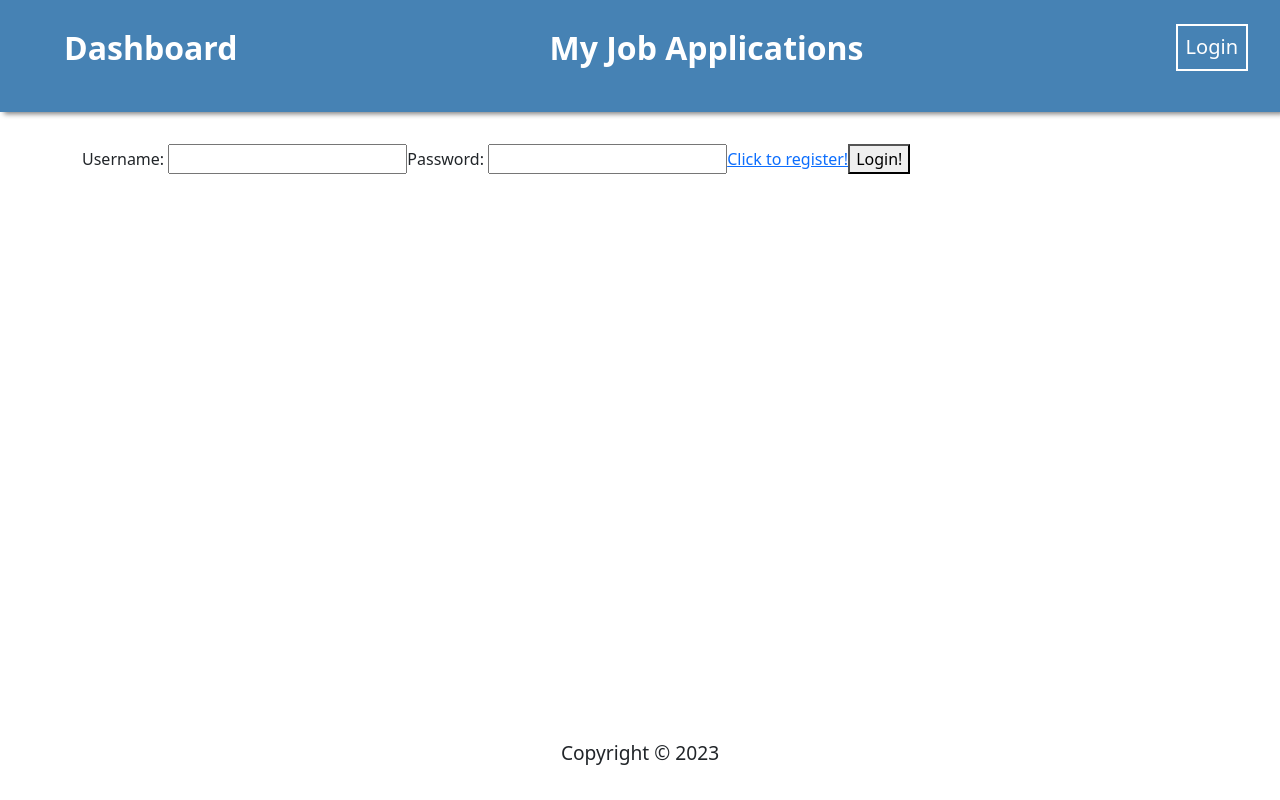
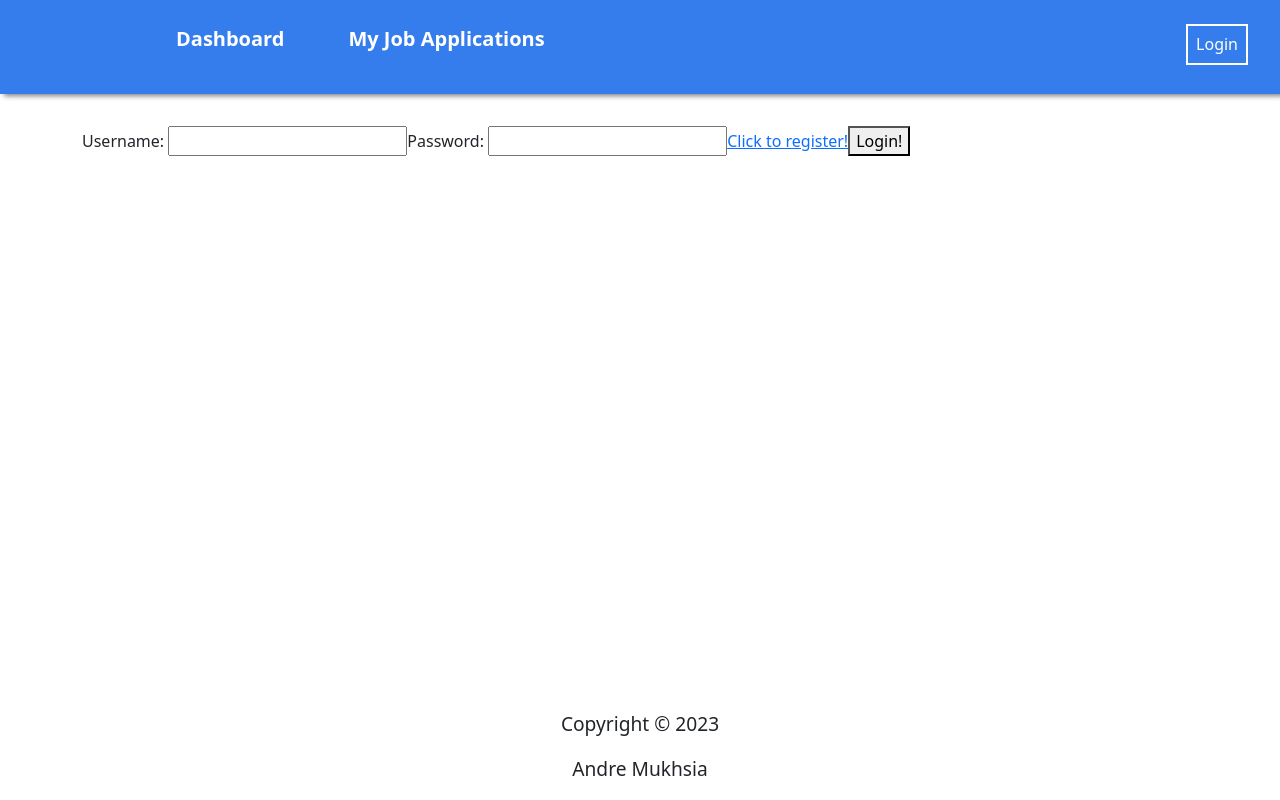
Before and after one commit to mukhsia/JobAppTrackr_Frontend, a React (Create React App) app: page /login in a window 1280 px wide. Built offline with nearby package versions, Linux system fonts and the light colour scheme.

Commit message:
Modified Navbar css.

```diff
--- a/src/App.js
+++ b/src/App.js
@@ -1,6 +1,7 @@
 // General Imports
 import { Routes, Route } from 'react-router-dom';
 // import './App.css';
+import 'bootstrap/dist/css/bootstrap.css';
 
 // Pages Imports
 import HomePage from './pages/HomePage/HomePage';
@@ -26,7 +27,7 @@ function App() {
                     path="/"
                     element={
                         <PrivateRoute>
-                            <HomePage />
+                            <MyDashboard />
                         </PrivateRoute>
                     }
                 />
--- a/src/components/Footer/Footer.jsx
+++ b/src/components/Footer/Footer.jsx
@@ -1,11 +1,12 @@
-import "./Footer.css";
+import './Footer.css';
 
 const Footer = () => {
-  return (
-    <footer>
-      <p>Copyright © 2023</p>{" "}
-    </footer>
-  );
+    return (
+        <footer>
+            <p>Copyright © 2023</p>
+            {'Andre Mukhsia'}
+        </footer>
+    );
 };
 
 export default Footer;
--- a/src/components/NavBar/NavBar.css
+++ b/src/components/NavBar/NavBar.css
@@ -9,27 +9,50 @@ li {
 }
 
 .navBar {
-  background: steelblue;
+    display: flex;
+    flex-direction: row;
+    justify-content: space-between;
+    background: #357ded;
     box-shadow: 4px 2px 5px gray;
     color: white;
     margin-bottom: 2rem;
     padding: 1.5rem 2rem;
 }
 
-.navBar button {
+.nav-links {
+    padding-left: 5rem;
+}
+
+.nav-links li {
+    padding-left: 4rem;
+}
+
+.nav-user button {
+    background: transparent;
+    padding: 0.4rem 0.5rem;
+}
+
+.nav-user button:hover {
+    background: white;
+    color: black;
+    cursor: pointer;
+}
+
+.btn-logout {
     background: transparent;
     border: 2px solid white;
     color: white;
-  padding: 0.4rem 0.5rem;
+    background-color: gray;
 }
 
-.navBar button:hover {
-  background: white;
-  color: steelblue;
+.btn-logout button:hover {
+    background: black;
+    color: white;
     cursor: pointer;
 }
 
-.brand {
-  cursor: pointer;
-  font-size: 2rem;
+.btn-login {
+    background: transparent;
+    border: 2px solid white;
+    color: white;
 }
--- a/src/components/NavBar/NavBar.jsx
+++ b/src/components/NavBar/NavBar.jsx
@@ -9,8 +9,8 @@ const Navbar = () => {
     const navigate = useNavigate();
     return (
         <div className="navBar">
-            <ul>
-                <li className="brand">
+            <ul className="nav-links">
+                <li>
                     <Link
                         to="/MyDashboard"
                         style={{ textDecoration: 'none', color: 'white' }}
@@ -18,7 +18,7 @@ const Navbar = () => {
                         <b>Dashboard</b>
                     </Link>
                 </li>
-                <li className="brand">
+                <li>
                     <Link
                         to="/MyJobApplications"
                         style={{ textDecoration: 'none', color: 'white' }}
@@ -26,16 +26,21 @@ const Navbar = () => {
                         <b>My Job Applications</b>
                     </Link>
                 </li>
-                <li>
-                    {user ? (
-                        <button onClick={logoutUser}>Logout</button>
-                    ) : (
-                        <button onClick={() => navigate('/login')}>
-                            Login
-                        </button>
-                    )}
-                </li>
             </ul>
+            <div className="nav-user">
+                {user ? (
+                    <button className="btn-logout" onClick={logoutUser}>
+                        Logout
+                    </button>
+                ) : (
+                    <button
+                        className="btn-login"
+                        onClick={() => navigate('/login')}
+                    >
+                        Login
+                    </button>
+                )}
+            </div>
         </div>
     );
 };
--- a/src/pages/MyDashboard/MyDashboard.js
+++ b/src/pages/MyDashboard/MyDashboard.js
@@ -58,10 +58,6 @@ const MyDashboard = () => {
         fetchApplications();
     }, []);
 
-    useEffect(() => {
-        fetchApplications();
-    }, [applications]);
-
     return (
         <div>
             <MyCalendar applications={applications} />
```
Lines whose indentation alone changed are shown as unchanged.
